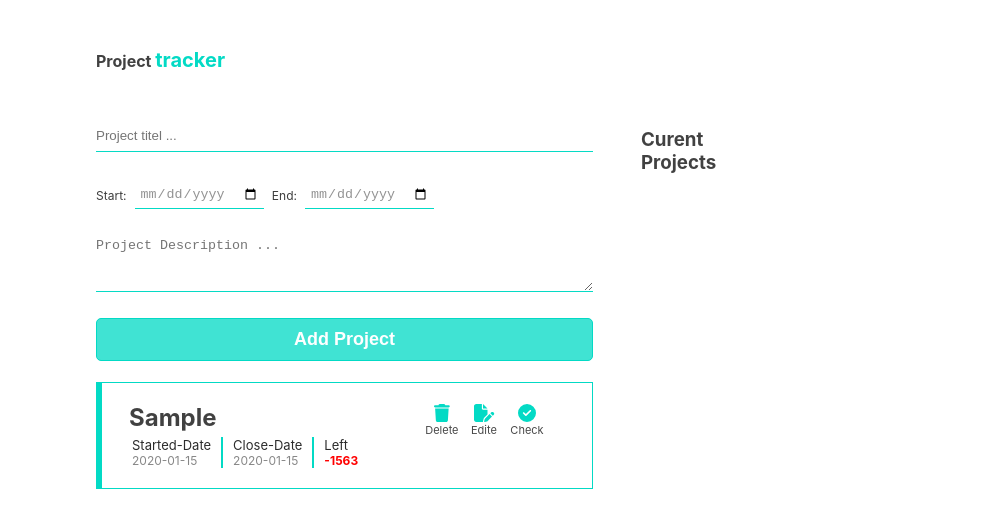
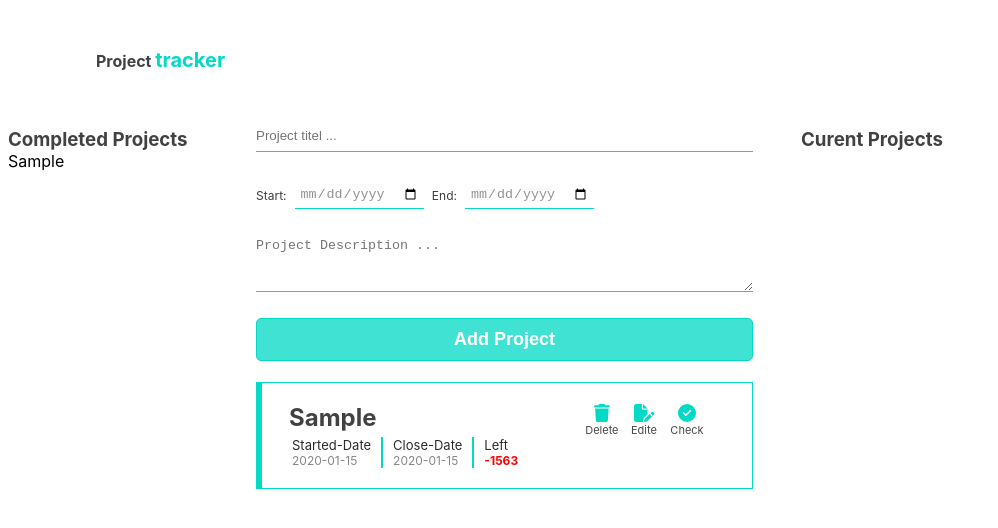
Before and after one commit to josephgeberu/project-tracker, a React (Create React App) app: page / in a window 1280 px wide. Both pictures are taken after typing "Sample", "2020-01-15", "2020-01-15", "Sample" into the empty fields and a click on the button "Add Project". Shown: the top 528 px of the page, without its empty margins (0-998 px from the left). Built offline with nearby package versions, Linux system fonts and the light colour scheme.

Commit message:
add check functionality

```diff
--- a/src/App.css
+++ b/src/App.css
@@ -7,6 +7,7 @@
 
 h1, h2, h3{
   color: #000000be;
+  min-width: 200px;
 }
 input:focus, textarea:focus{
   padding: 14px;
@@ -70,6 +71,7 @@ input:focus, textarea:focus{
   width: 450px;
   padding-inline: 7px 70px;
   justify-content: space-between;
+  cursor: pointer;
 }
 .project-button{
   display: flex;
@@ -106,13 +108,12 @@ input:focus, textarea:focus{
   border: none;
 }
 
-.projects-container{
+.projects-container {
   display: grid;
-  margin: 8px 96px;
+  margin: 8px;
   grid-template-columns: repeat(3, auto 1fr 1fr);
   justify-items: center;
-  gap:48px ;
-
+  gap: 48px;
 }
 .projects-container li{
   list-style: none;
@@ -147,3 +148,7 @@ input:focus, textarea:focus{
   color: red;
   font-weight: bold;
 }
+.completedProjects{
+  display: flex;
+  flex-direction: column;
+}
--- /dev/null
+++ b/src/components/Compeleted.jsx
@@ -0,0 +1,11 @@
+const Completed = ({ data }) => {
+  return (
+    <div class="completedProjects">
+      <h3>Completed Projects</h3>
+      <ul>
+        <li key={data.id}>{data.titel}</li>
+      </ul>
+    </div>
+  );
+};
+export default Completed;
--- a/src/components/Form.jsx
+++ b/src/components/Form.jsx
@@ -8,6 +8,7 @@ const Form = ({ insertData }) => {
     close: "",
     desc: "",
     left: "",
+    completed: true,
     warning: false,
   });
 
@@ -41,6 +42,7 @@ const Form = ({ insertData }) => {
       close: "",
       desc: "",
       left: "",
+      completed: true,
       warning: false,
     });
     return insertData(formData);
--- a/src/components/Main.jsx
+++ b/src/components/Main.jsx
@@ -1,26 +1,45 @@
 import { useState } from "react";
 import Form from "./Form";
 import Project from "./Project";
+import Completed from "./Compeleted";
 const Main = () => {
   const [allProjects, setAllProjects] = useState([]);
 
   const updateAllProjects = (newProject) => {
     setAllProjects((prev) => [...prev, newProject]);
   };
-  const deleteProject = (projectId) => {
+  const deleteProject = (projectId) =>
     setAllProjects(() =>
       allProjects.filter((allProjects) => allProjects.id !== projectId)
     );
-  };
+
+  const projectCompleted = (projectId) => console.log("i am clicked");
+  // setAllProjects(() =>
+  //   allProjects.map((pro) => {
+  //     pro.completed = pro.id === projectId && !pro.completed;
+  //     console.log(pro.completed);
+  //   })
+  // );
 
   return (
     <div className="projects-container">
+      {allProjects
+        .filter((allProjects) => allProjects.completed)
+        .map((complete) => (
+          <Completed data={complete} key={complete.id} />
+        ))}
+
       <div className="onGoing">
         <Form insertData={updateAllProjects} />
         {allProjects
           .filter((project) => project.warning)
           .map((project) => (
-            <Project data={project} delete={deleteProject} key={project.id} />
+            <Project
+              data={project}
+              delete={deleteProject}
+              key={project.id}
+              complted={projectCompleted}
+            />
           ))}
       </div>
       <div className="currentProject">
@@ -28,7 +47,12 @@ const Main = () => {
         {allProjects
           .filter((project) => !project.warning)
           .map((project) => (
-            <Project data={project} delete={deleteProject} key={project.id} />
+            <Project
+              data={project}
+              delete={deleteProject}
+              key={project.id}
+              complted={projectCompleted}
+            />
           ))}
       </div>
     </div>
--- a/src/components/Project.jsx
+++ b/src/components/Project.jsx
@@ -6,28 +6,23 @@ import {
 } from "@fortawesome/free-solid-svg-icons";
 
 const Project = (props) => {
-  const deleteProject = (event) => {
-    props.delete(props.data.id);
-  };
+  const deleteProject = () => props.delete(props.data.id);
+  const toggelComplete = () => props.complted(props.data.id);
 
   return (
     <div className="project-item">
       <div className="project-top-content">
         <h2>{props.data.titel}</h2>
         <div className="project-button">
-          <div className="projectAction">
-            <FontAwesomeIcon
-              icon={faTrash}
-              onClick={deleteProject}
-              values="kljl"
-            />
+          <div className="projectAction" onClick={deleteProject}>
+            <FontAwesomeIcon icon={faTrash} values="kljl" />
             <p>Delete</p>
           </div>
           <div className="projectAction">
             <FontAwesomeIcon icon={faFileEdit} />
             <p>Edite</p>
           </div>
-          <div className="projectAction">
+          <div className="projectAction" onClick={toggelComplete}>
             <FontAwesomeIcon icon={faCircleCheck} />
             <p>Check</p>
           </div>
```
